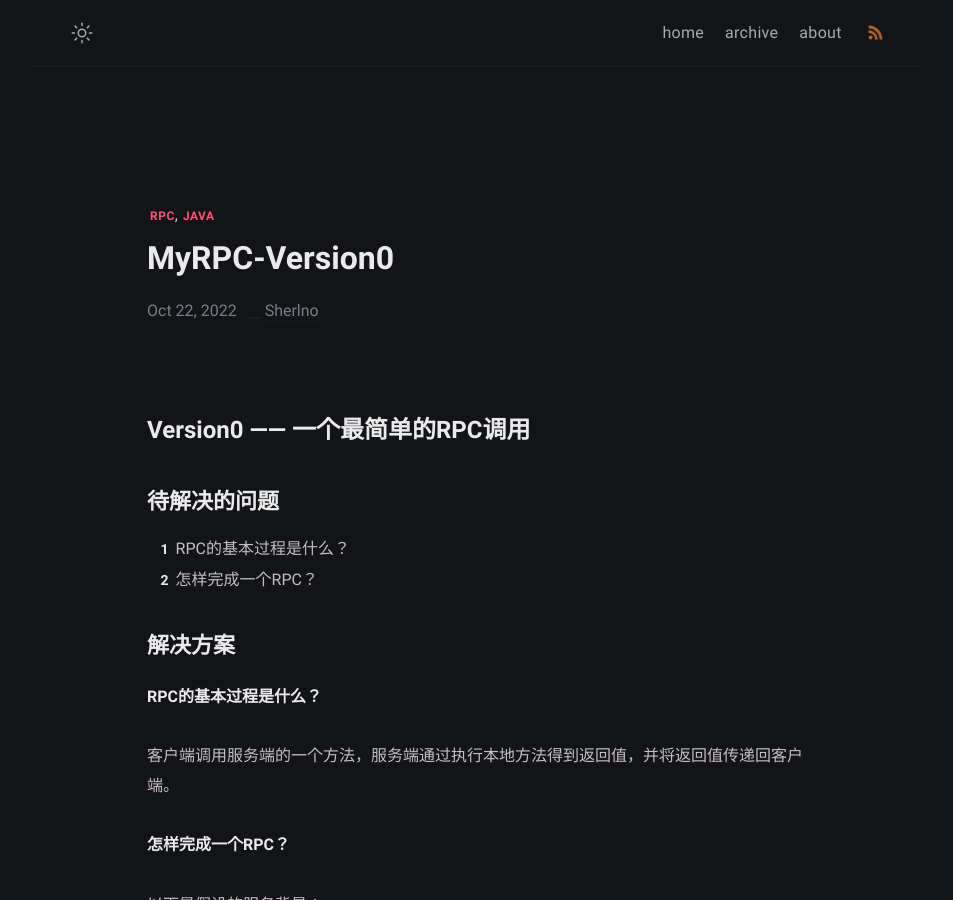
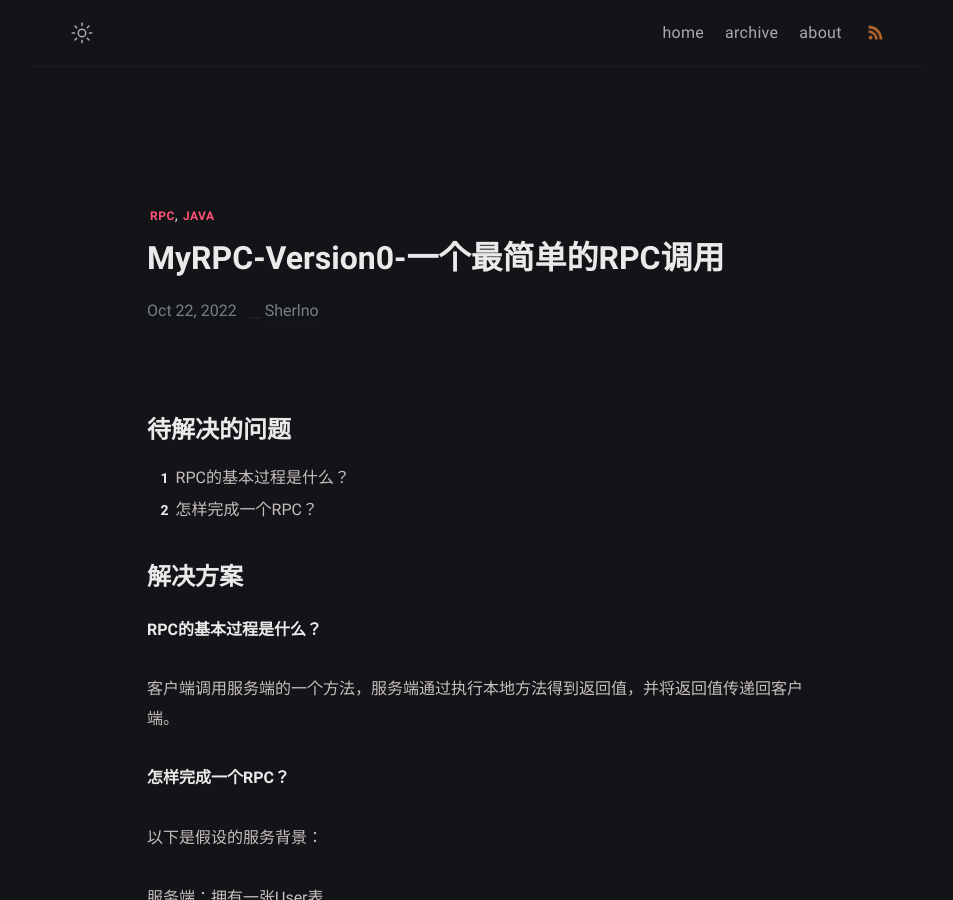
Before and after one commit to SherlnoW/SherlnoW.github.io, a Jekyll site: the page built from _posts/Monster-RPC/2022-10-22-myrpc-version0.md, in a window 1280 px wide and 900 px high. Shown: the whole window, without its empty margins (163-1116 px from the left). Built offline with Jekyll 4.4.1, drawn with Linux system fonts in a browser that asks for light colours.

Commit message:
rpc-version0

```diff
--- a/_posts/Monster-RPC/2022-10-22-myrpc-version0.md
+++ b/_posts/Monster-RPC/2022-10-22-myrpc-version0.md
@@ -8,14 +8,12 @@ tag:
 - Java
 ---
 
-# Version0 —— 一个最简单的RPC调用
-
-## 待解决的问题
+# 待解决的问题
 
 1. RPC的基本过程是什么？
 2. 怎样完成一个RPC？
 
-## 解决方案
+# 解决方案
 
 **RPC的基本过程是什么？**
 
@@ -29,7 +27,7 @@ tag:
 
 客户端：通过传递想要查询的id给服务端，并得到服务端返回的User对象
 
-## 基础知识
+# 基础知识
 
 ### Socket通信
 
@@ -61,13 +59,13 @@ tag:
 
 最容易实现的IO工作方式，应用程序向操作系统请求网络IO操作，这时应用程序会一直等待；另一方面，操作系统收到请求后，也会等待，直到网络上有数据传到监听端口；操作系统在收集数据后，会把数据发送给应用程序；最后应用程序受到数据，并解除等待状态。
 
-## 具体实现
+# 具体实现
 
 ### common包
 
 用来存放客户端查询、服务端提供的数据（对象）
 
-* User类
+**User类**
 
 User对象：客户端和服务端都已知，其中客户端想要得到这个pojo对象数据，服务端需要对此对象进行操作。（这里User对象属性包括id、userName、sex）
 
@@ -75,11 +73,11 @@ User对象：客户端和服务端都已知，其中客户端想要得到这个p
 
 用来存放服务端所提供的服务接口
 
-* **UserService接口**
+**UserService接口**
 
 客户端通过调用此接口来调用服务端的实现类，以达到通过id查询User对象。
 
-* **UserServiceImpl类**
+**UserServiceImpl类**
 
 实现UserService接口中的方法，具体实现通过id查询User对象的功能。
 
@@ -87,7 +85,7 @@ User对象：客户端和服务端都已知，其中客户端想要得到这个p
 
 服务端，用来接收客户端的请求并提供相应的服务
 
-* **RPCServer类**
+**RPCServer类**
 
 以BIO的方式监听Socket，如果有数据，则调用相应的实现类提供服务，并返回结果给客户端
 
@@ -95,11 +93,11 @@ User对象：客户端和服务端都已知，其中客户端想要得到这个p
 
 客户端，包含发送给服务端的请求以及得到的返回对象
 
-* **RPCClient类**
+**RPCClient类**
 
 建立Socket连接，向服务端传输id，并得到返回的User对象。
 
-## 结果
+# 结果
 
 1. 启动服务端，监听8080端口
 
@@ -121,7 +119,7 @@ User对象：客户端和服务端都已知，其中客户端想要得到这个p
    <figcaption>Fig 1. 客户端启动服务端提供服务.</figcaption>
    </figure>
 
-## 不足之处
+# 不足之处
 
 1. 只能调用服务端Service唯一确定的方法，如果有多个方法需要调用呢？（Request需要抽象）
 2. 返回值只支持User对象，如果返回值是其他类型呢？（Response需要抽象）
```
Also changed, not shown: other parts of _posts/Monster-RPC/2022-10-22-myrpc-version0.md (+1 -1 lines).
